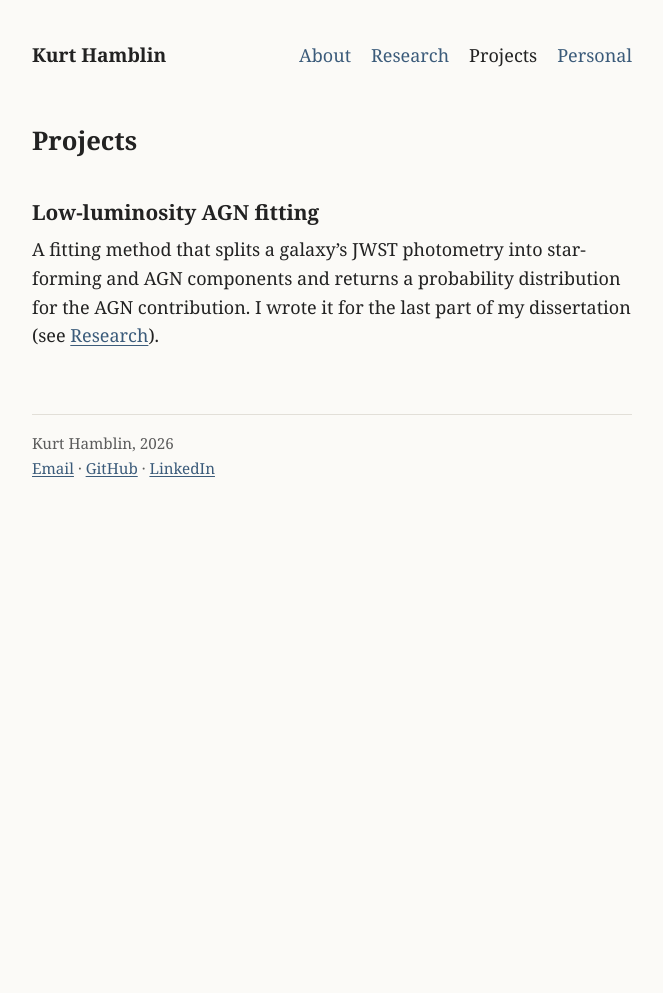
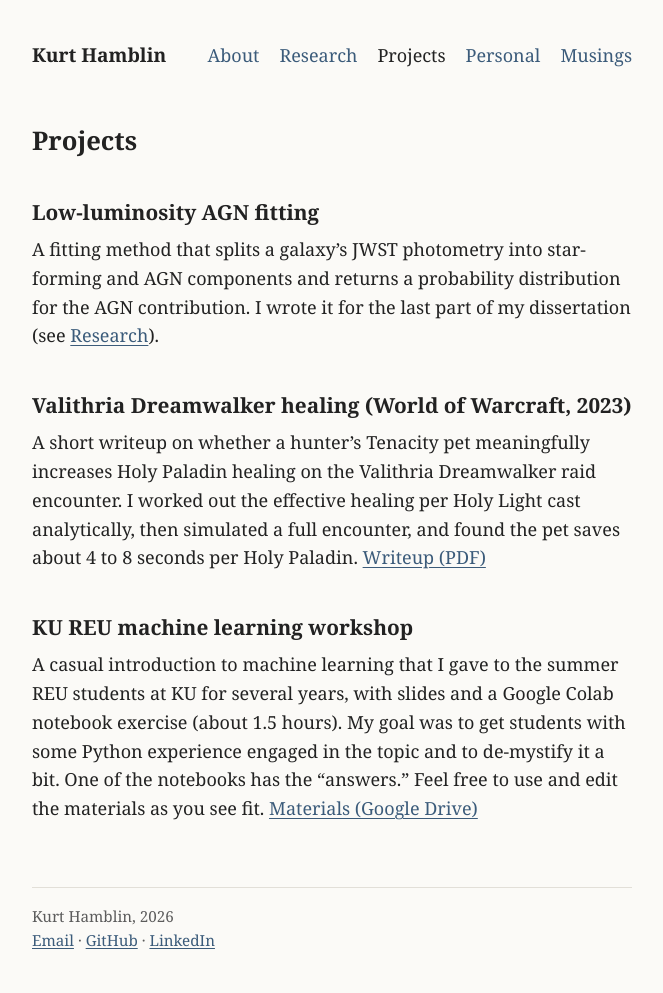
Before and after one commit to kurt-hamblin/kurt-hamblin.github.io, a Jekyll site: the page built from projects.md, in a window 1280 px wide. Shown: the whole page, without its empty margins (308-971 px from the left). Built offline with Jekyll 4.4.1, drawn with Linux system fonts in a browser that asks for light colours; before the commit the page ends 900 px from its top, so only the background shows below that.

Commit message:
Add Personal page, Musings blog, and more projects
Personal has hobbies and the rabbit photos (resized from the old
site). Musings is a simple blog: posts in _posts/, a post layout,
and an RSS feed via jekyll-feed. Projects adds the Valithria
Dreamwalker writeup (compiled PDF) and the KU REU machine learning
workshop. The LaTeX source folder is ignored.

Co-Authored-By: Claude Opus 5.5 <noreply@anthropic.com>

```diff
--- a/_config.yml
+++ b/_config.yml
@@ -17,6 +17,19 @@ markdown: kramdown
 plugins:
   - jekyll-seo-tag
   - jekyll-sitemap
+  - jekyll-feed
+
+# Musings (blog). New posts go in _posts/ as YYYY-MM-DD-title.md.
+feed:
+  path: musings/feed.xml
+
+defaults:
+  - scope:
+      path: ""
+      type: posts
+    values:
+      layout: post
+      permalink: /musings/:year/:title/
 
 nav:
   - title: About
@@ -27,6 +40,8 @@ nav:
     url: /projects/
   - title: Personal
     url: /personal/
+  - title: Musings
+    url: /musings/
 
 exclude:
   - CLAUDE.md
@@ -35,3 +50,4 @@ exclude:
   - vendor
   - .bundle
   - .claude
+  - Valithria_healing_final
--- a/_layouts/default.html
+++ b/_layouts/default.html
@@ -4,6 +4,7 @@
   <meta charset="utf-8">
   <meta name="viewport" content="width=device-width, initial-scale=1">
   {% seo %}
+  {% feed_meta %}
   <link rel="stylesheet" href="{{ '/assets/css/style.css' | relative_url }}">
 </head>
 <body>
@@ -12,7 +13,7 @@
       <a class="site-title" href="{{ '/' | relative_url }}">{{ site.title }}</a>
       <nav class="site-nav">
         {%- for item in site.nav %}
-        <a href="{{ item.url | relative_url }}"{% if page.url == item.url %} aria-current="page"{% endif %}>{{ item.title }}</a>
+        <a href="{{ item.url | relative_url }}"{% if page.url == item.url or page.collection == 'posts' and item.url == '/musings/' %} aria-current="page"{% endif %}>{{ item.title }}</a>
         {%- endfor %}
       </nav>
     </header>
--- a/assets/css/style.css
+++ b/assets/css/style.css
@@ -160,6 +160,10 @@ img.headshot {
   max-width: 14rem;
 }
 
+img.narrow {
+  max-width: 24rem;
+}
+
 /* Figures and video */
 
 figure {
@@ -184,6 +188,31 @@ figcaption {
   color: var(--muted);
 }
 
+/* Musings */
+
+.post-list {
+  list-style: none;
+  padding-left: 0;
+}
+
+.post-list li {
+  margin-bottom: 1.1em;
+}
+
+.post-list time,
+.post-date {
+  font-size: 0.95rem;
+  color: var(--muted);
+}
+
+.post-date {
+  margin-top: -0.25em;
+}
+
+.post-back {
+  margin-top: 3rem;
+}
+
 /* Footer */
 
 .site-footer {
--- a/projects.md
+++ b/projects.md
@@ -9,3 +9,11 @@ title: Projects
 
 A fitting method that splits a galaxy's JWST photometry into star-forming and AGN components and returns a probability distribution for the AGN contribution. I wrote it for the last part of my dissertation (see [Research](/research/#low-luminosity-agn)).
 <!-- TODO: package name and GitHub link once the package is public. -->
+
+## Valithria Dreamwalker healing (World of Warcraft, 2023)
+
+A short writeup on whether a hunter's Tenacity pet meaningfully increases Holy Paladin healing on the Valithria Dreamwalker raid encounter. I worked out the effective healing per Holy Light cast analytically, then simulated a full encounter, and found the pet saves about 4 to 8 seconds per Holy Paladin. [Writeup (PDF)](/files/valithria-tenacity-pet.pdf)
+
+## KU REU machine learning workshop
+
+A casual introduction to machine learning that I gave to the summer REU students at KU for several years, with slides and a Google Colab notebook exercise (about 1.5 hours). My goal was to get students with some Python experience engaged in the topic and to de-mystify it a bit. One of the notebooks has the "answers." Feel free to use and edit the materials as you see fit. [Materials (Google Drive)](https://drive.google.com/drive/folders/112MLkjuoajzMHIh5-CcxXuxOoe374KFJ?usp=drive_link)
```
Also changed, not shown: CLAUDE.md (+3 -2 lines), _layouts/post.html (added, +10 -0 lines), index.md (+1 -1 lines), musings.md (added, +21 -0 lines), personal.md (added, +20 -0 lines), assets/img/andromeda.jpg (added), assets/img/yoda.jpg (added), 2 other files.
